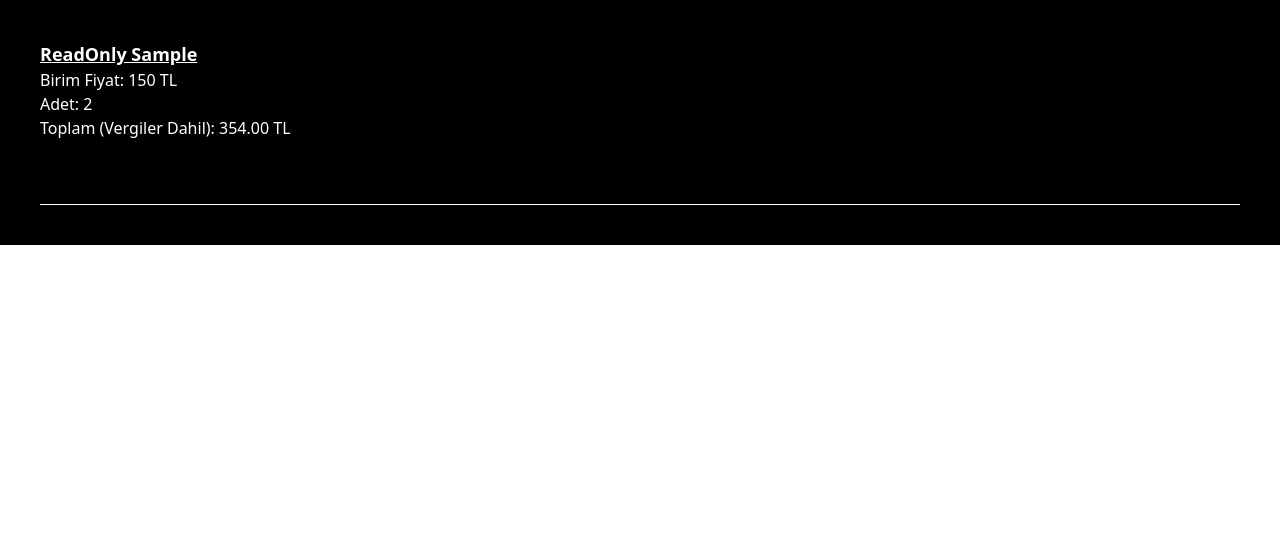
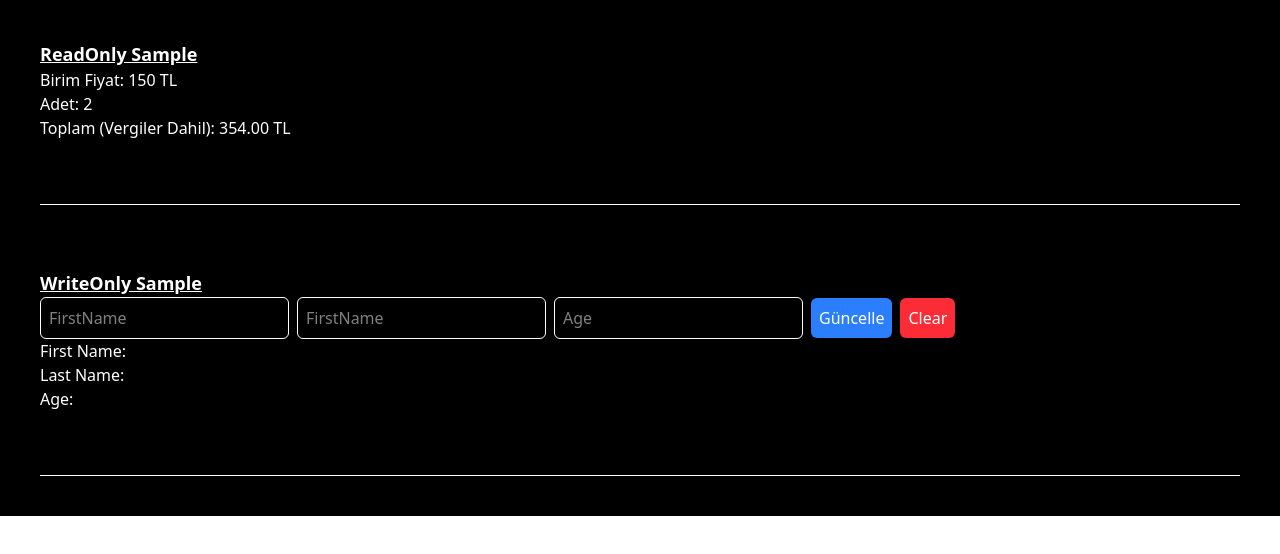
Before and after one commit to enesdmc0/nextjs-jotai, a Next.js app: page / in a window 1280 px wide. Shown: the top 554 px of the page. Built offline with nearby package versions, Linux system fonts and the light colour scheme.

Commit message:
3: add Sample2 component and user state management atoms; update Home page layout

```diff
--- a/app/page.tsx
+++ b/app/page.tsx
@@ -1,10 +1,13 @@
 import Sample1 from "@/components/sample1";
+import Sample2 from "@/components/sample2";
 
 const Home = () => {
   return (
     <div className="bg-black h-full text-white space-y-16 p-10">
       <Sample1 />
       <div className="w-full h-px bg-white " />
+      <Sample2 />
+      <div className="w-full h-px bg-white " />
     </div>
   );
 };
--- a/atom.ts
+++ b/atom.ts
@@ -14,3 +14,31 @@ export const totalPriceAtom = atom((get) => {
     const tax = subtotal * taxRate;
     return subtotal + tax;
 })
+
+// Sample - 2
+export const firstNameAtom = atom("");
+export const lastNameAtom = atom("");
+export const ageAtom = atom("");
+
+interface User {
+    firstName: string;
+    lastName: string;
+    age: string;
+}
+export const updateUserAtom = atom(
+    null,
+    (get, set, userData: User) => {
+        set(firstNameAtom, userData.firstName);
+        set(lastNameAtom, userData.lastName);
+        set(ageAtom, userData.age);
+
+        return { success: true, message: "User updated successfully" };
+    }
+)
+
+export const clearUserAtom = atom(null, (_, set) => {
+    set(firstNameAtom, "");
+    set(lastNameAtom, "");
+    set(ageAtom, "");
+    return { success: true, message: "User cleared successfully" };
+})
--- /dev/null
+++ b/components/sample2.tsx
@@ -0,0 +1,67 @@
+"use client";
+import React, { useState } from "react";
+import { ageAtom, clearUserAtom, firstNameAtom, lastNameAtom, updateUserAtom } from "@/atom";
+import { useAtomValue, useSetAtom } from "jotai";
+
+const Sample2 = () => {
+  const [form, setForm] = useState({ firstName: "", lastName: "", age: "" });
+  const setUser = useSetAtom(updateUserAtom);
+  const clearForm = useSetAtom(clearUserAtom);
+
+  const firstName = useAtomValue(firstNameAtom);
+  const lastName = useAtomValue(lastNameAtom);
+  const age = useAtomValue(ageAtom);
+
+  const handleSubmit = (e: React.FocusEvent<HTMLFormElement>) => {
+    e.preventDefault();
+    const res = setUser({ ...form });
+    console.log(res.message);
+  };
+
+  const handleClear = () => {
+    const res = clearForm();
+    console.log(res.message);
+  };
+
+  return (
+    <div>
+      <h1 className="underline font-semibold text-lg">WriteOnly Sample</h1>
+      <form onSubmit={handleSubmit}>
+        <input
+          type="text"
+          value={form.firstName}
+          onChange={(e) => setForm({ ...form, firstName: e.target.value })}
+          placeholder="FirstName"
+          className="border outline-none text-white p-2 rounded-md mr-2"
+        />
+        <input
+          type="text"
+          value={form.lastName}
+          onChange={(e) => setForm({ ...form, lastName: e.target.value })}
+          placeholder="FirstName"
+          className="border outline-none text-white p-2 rounded-md mr-2"
+        />
+        <input
+          type="text"
+          value={form.age}
+          onChange={(e) => setForm({ ...form, age: e.target.value })}
+          placeholder="Age"
+          className="border outline-none text-white p-2 rounded-md mr-2"
+        />
+        <button className="bg-blue-500 p-2 rounded-md mr-2" type="submit">
+          Güncelle
+        </button>
+        <button className="bg-red-500 p-2 rounded-md " onClick={handleClear} type="button">
+          Clear
+        </button>
+      </form>
+      <div>
+        <p>First Name: {firstName}</p>
+        <p>Last Name: {lastName}</p>
+        <p>Age: {age}</p>
+      </div>
+    </div>
+  );
+};
+
+export default Sample2;
```
